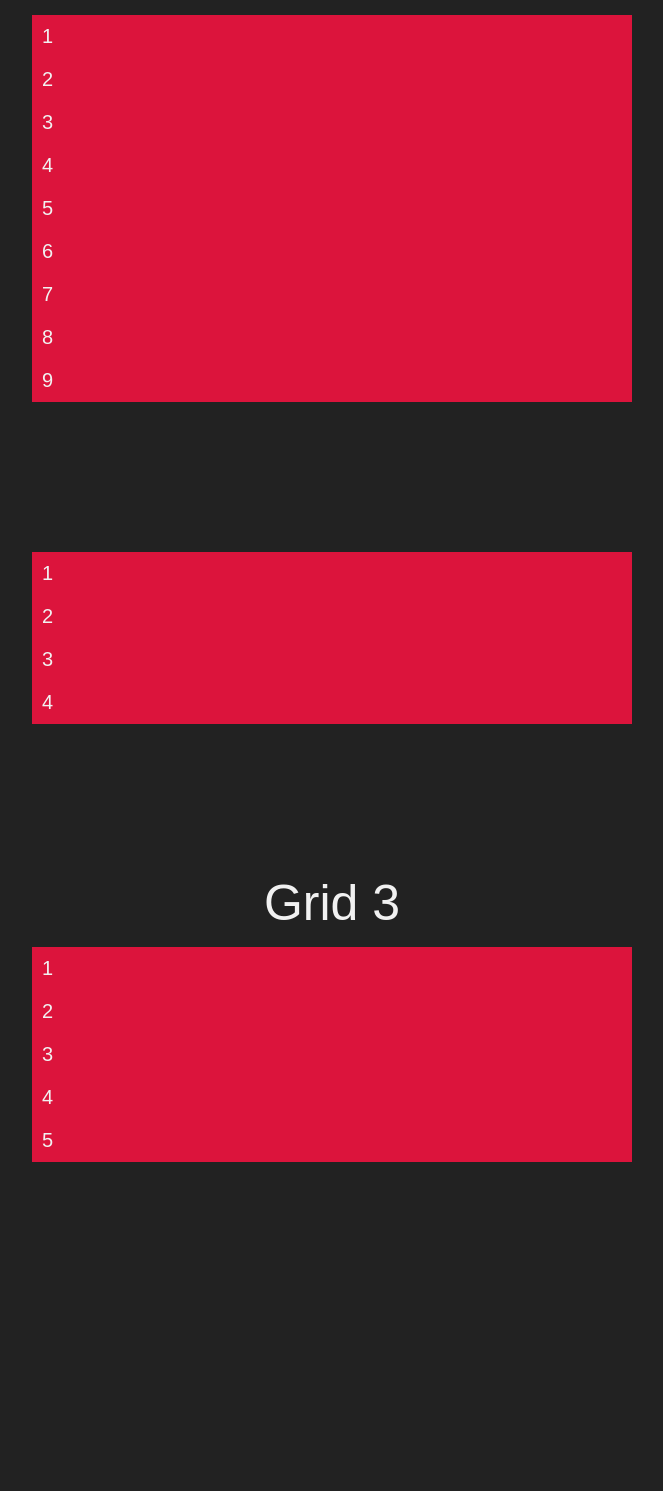
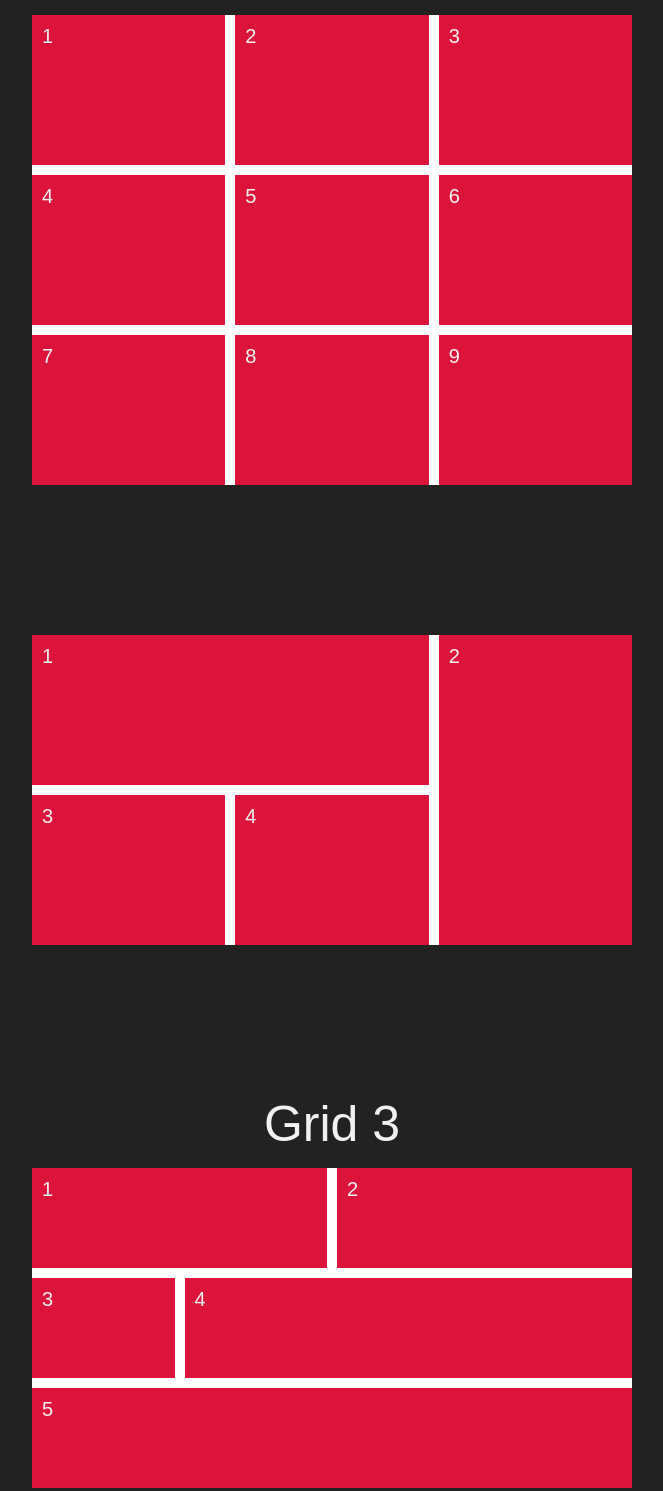
Before and after one commit to anuraganand789/LearningCSS, a plain HTML site: page udemy_30_css_exercises_course/16. Grid Time/index.html in a window 1280 px wide. Shown: the top 1491 px of the page, without its empty margins (308-971 px from the left). Drawn offline with Linux system fonts and the light colour scheme.

Commit message:
grid exercise workout

```diff
--- a/udemy_30_css_exercises_course/16. Grid Time/style.css
+++ b/udemy_30_css_exercises_course/16. Grid Time/style.css
@@ -27,17 +27,20 @@ p {
   padding: 10px;
 }
 
-
+.container {
+  background-color: white;
+}
 /* Grid 1 */
 /* row = 150px */
 
 .grid1 {
   max-width: 600px;
   margin: 15px auto 150px;
+  display: grid;
+  grid-template-columns: repeat(3, 1fr);
+  grid-template-rows: 150px 150px 150px;
+  gap : 10px;
 }
-
-
-
 
 /* Grid 2 */
 /* row = 200px */
@@ -45,13 +48,17 @@ p {
 .grid2 {
   max-width: 600px;
   margin: 15px auto 150px;
+  display: grid;
+  gap: 10px;
+  grid-template-rows: 150px 150px;
 }
 
 .grid2 .b1 {
-
+  grid-column: 1 / 3;
 }
 .grid2 .b2 {
-
+  grid-row : 1 / span 2;
+  grid-column: 3 / 4;
 }
 .grid2 .b3 {
 
@@ -68,23 +75,27 @@ p {
 /* row = 100px */
 
 .grid3 {
+  background-color: white;
   max-width: 600px;
   margin: 15px auto 150px;
-
+  display: grid;
+  grid-template-rows: 100px 100px 100px;
+  grid-template-columns: 1fr 1fr 1fr 1fr;
+  gap : 10px;
 }
 
 .grid3 .b1 {
-
+  grid-column: 1 / 3;
 }
 .grid3 .b2 {
-
+  grid-column: 3 / -1;
 }
 .grid3 .b3 {
 
 }
 .grid3 .b4 {
-
+grid-column: 2 / -1;
 }
 .grid3 .b5 {
-
+grid-column: 1 / -1;
 }
```
